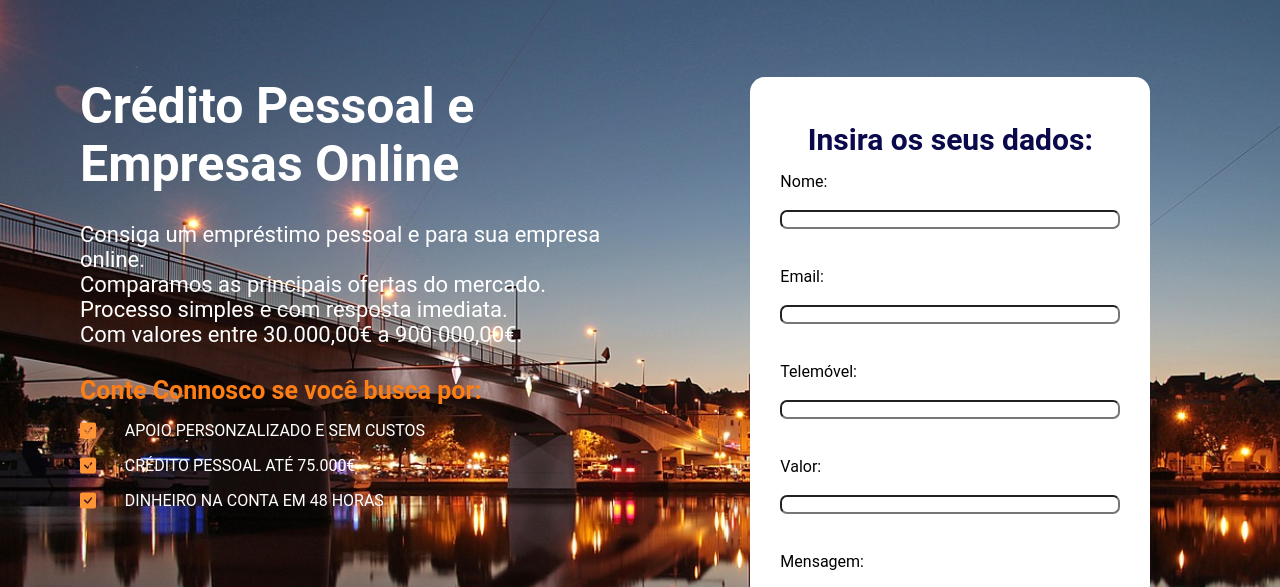
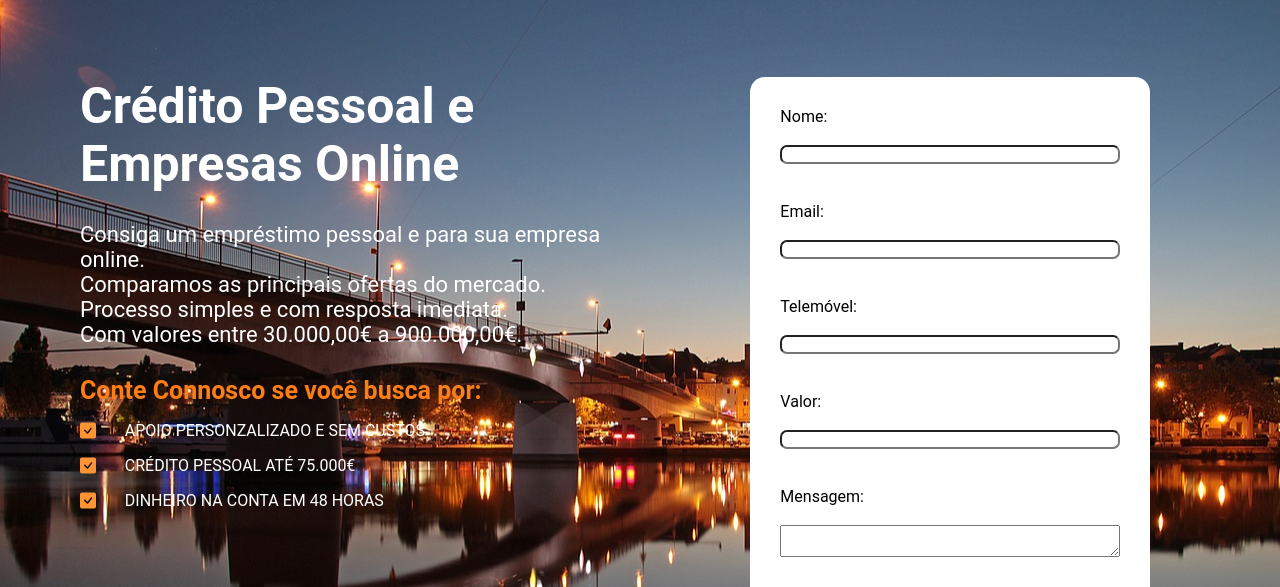
Before and after one commit to Domclinton1/Dnb_Luxembourg_Financeira, a website: page index.html in a window 1280 px wide. Shown: the part 175-762 px from the top of the page. Drawn offline with nearby package versions, Linux system fonts and the light colour scheme.

Commit message:
teste email

```diff
--- a/index.html
+++ b/index.html
@@ -67,7 +67,6 @@
                 <div class="hero-form">
 
                     <form class="formm" id="contact-form">
-                        <h2>Insira os seus dados:</h2>
                         <label for="nome">Nome:</label><br>
                         <input type="text" id="nome" name="nome" required><br><br>
 
@@ -78,7 +77,7 @@
                         <input type="tel" id="celular" name="celular" required><br><br>
 
                         <label for="valor">Valor:</label><br>
-                        <input type="value" name="valor" id="valor" required><br><br>
+                        <input type="text" id="valor" name="valor" required><br><br>
 
                         <label for="mensagem">Mensagem:</label><br>
                         <textarea id="mensagem" name="mensagem" required></textarea><br><br>
```
